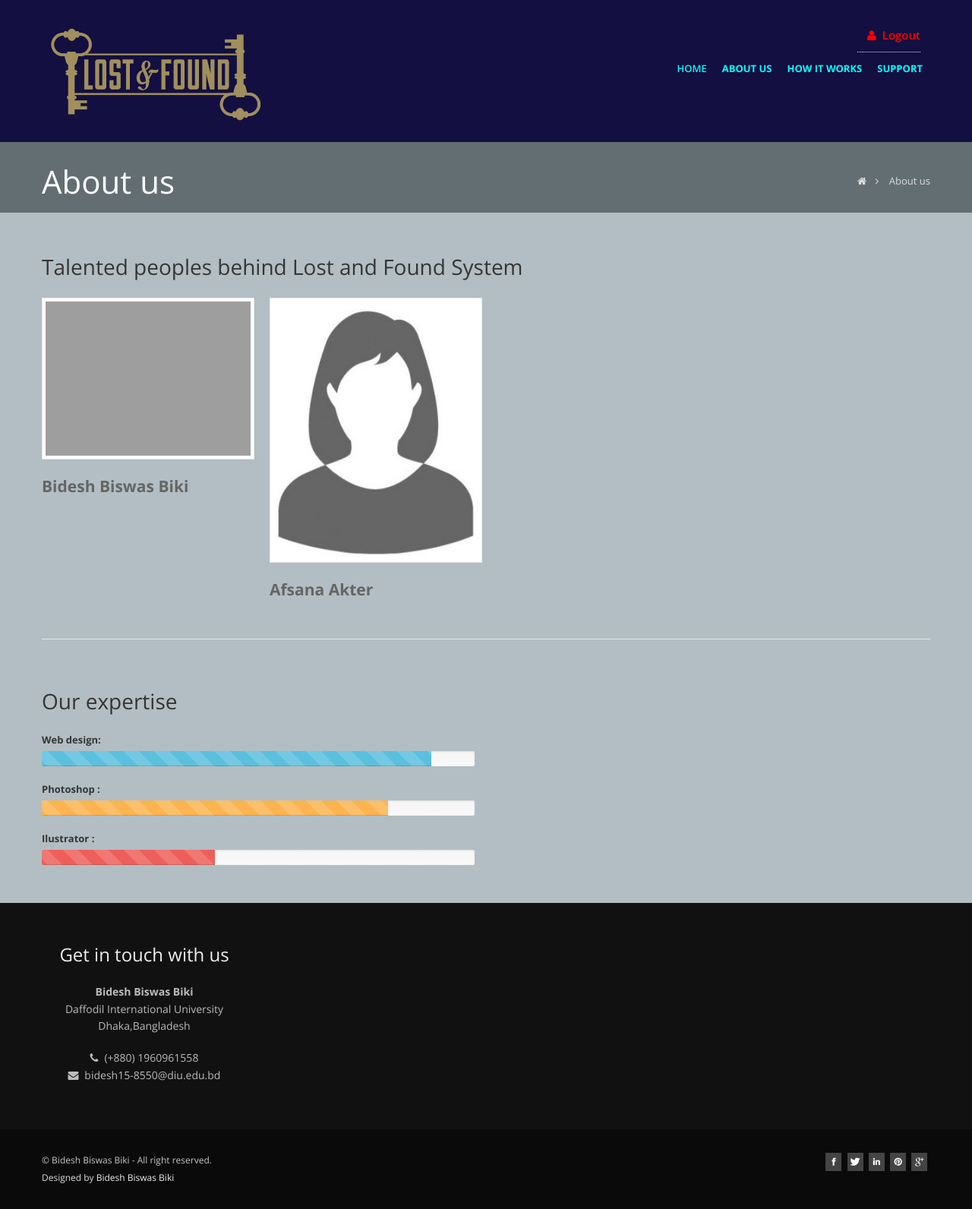
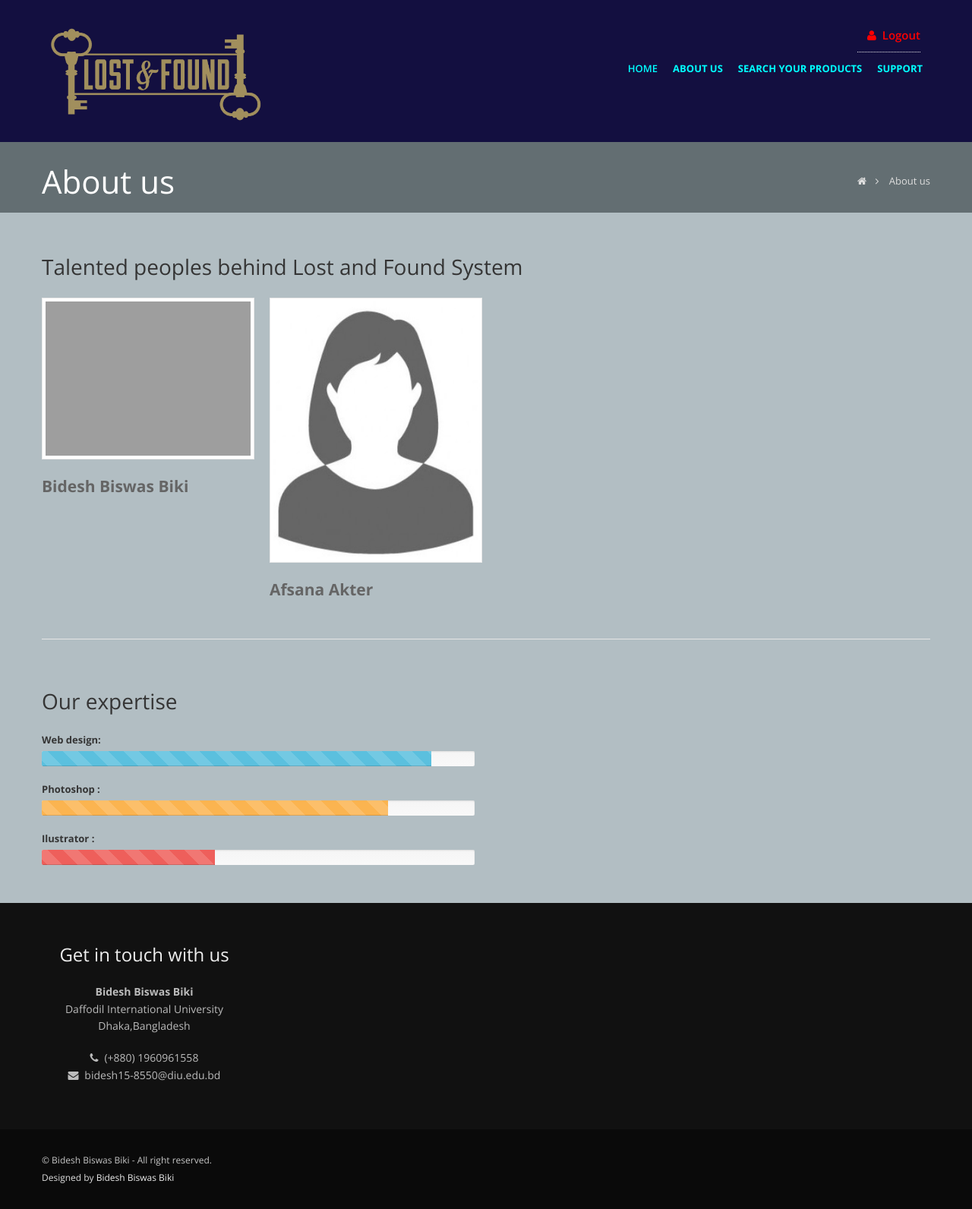
Before and after one commit to Bidesh15-8550/Lost-and-Found-Management-System-using-PHP, a PHP site: page /about.php in a window 1280 px wide. Shown: the whole page at 76% size. Run offline with PHP 8.4, Linux system fonts and the light colour scheme; grey boxes are pictures that could not be loaded.

Commit message:
header and footer edited

```diff
--- a/links/footer.php
+++ b/links/footer.php
@@ -37,15 +37,6 @@
                 </div>
               </div>
             </div>
-            <div class="span6">
-              <ul class="social-network">
-                <li><a href="#" data-placement="bottom" title="Facebook"><i class="icon-facebook icon-square"></i></a></li>
-                <li><a href="#" data-placement="bottom" title="Twitter"><i class="icon-twitter icon-square"></i></a></li>
-                <li><a href="#" data-placement="bottom" title="Linkedin"><i class="icon-linkedin icon-square"></i></a></li>
-                <li><a href="#" data-placement="bottom" title="Pinterest"><i class="icon-pinterest icon-square"></i></a></li>
-                <li><a href="#" data-placement="bottom" title="Google plus"><i class="icon-google-plus icon-square"></i></a></li>
-              </ul>
-            </div>
           </div>
         </div>
       </div>
--- a/links/header.php
+++ b/links/header.php
@@ -64,7 +64,7 @@
                       <a href="about.php"><strong> About Us</strong></a>
                     </li>
                     <li class="dropdown active">
-                      <a href="#"><strong>How it works</strong> </a>
+                      <a href="#"><strong>Search Your Products</strong> </a>
                     </li>
                     <li class="dropdown active">
                       <a href="contact.php"><strong>Support</strong> </a>
```
